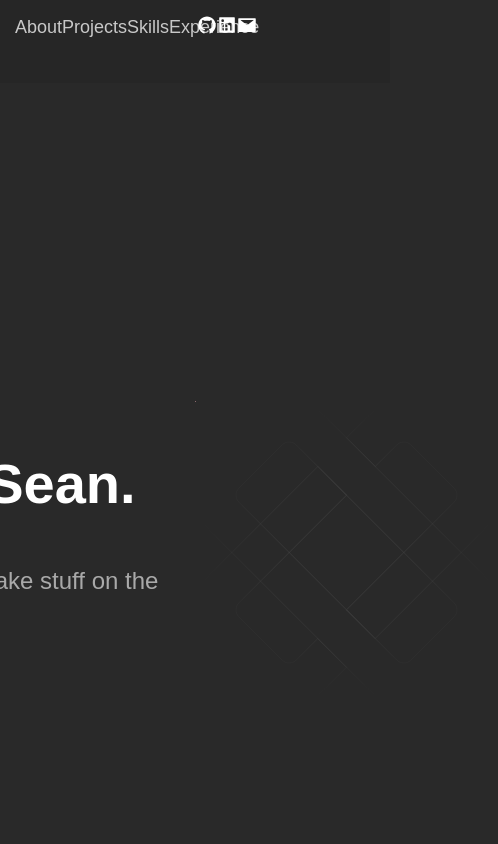
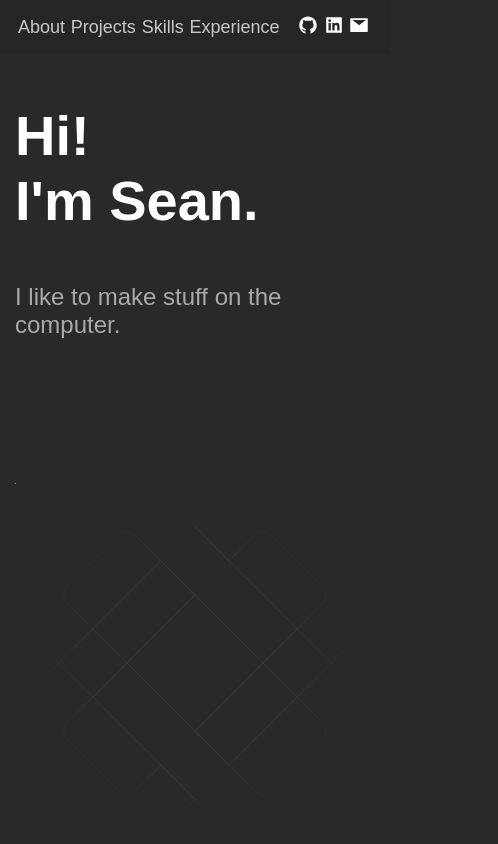
Before and after one commit to snss231/personal_website, a React (Create React App) app: page / in a window 390 px wide. Shown: the top 844 px of the page, 498 px wide, since content can reach past the window. Built offline with nearby package versions, Linux system fonts and the light colour scheme.

Commit message:
Add responsive layout, change links to icons

```diff
--- a/src/App.js
+++ b/src/App.js
@@ -6,7 +6,6 @@ import Experience from './components/experience/Experience';
 import Theme from './styles/Theme';
 import styled from 'styled-components'
 import Hero from './components/hero/Hero';
-import Animation from './components/hero/Animation';
 
 const Container = styled.div`
   display: flex;
@@ -18,22 +17,13 @@ const Container = styled.div`
   background-color: ${props => props.theme.colors.background};
 `;
 
-const HeroContainer = styled.div`
-  display: grid;
-  grid-template-columns: 1fr 1fr;
-  align-items: center;
-`;
-
 function App() {
   return (
     <Theme>
     <Header/>
     <Container>
       <main>
-      <HeroContainer>
-        <Hero/>
-        <Animation/>
-      </HeroContainer>
+      <Hero/>
       <About/>
       <Projects/>
       <Competencies/>
--- a/src/components/about/About.jsx
+++ b/src/components/about/About.jsx
@@ -10,6 +10,14 @@ const MyPhoto = styled.img`
 const AboutContainer = styled.div`
     display: grid;
     grid-template-areas: "photo text";
+    @media ${(props) => props.theme.breakpoints.sm} {
+        grid-template-rows: 1fr 1fr;
+        grid-template-areas:
+        "photo"
+        "text";
+        justify-items: center;
+        align-items: center;
+    }
 `;
 
 const AboutText = styled.div`
--- a/src/components/common/CommonStyles.js
+++ b/src/components/common/CommonStyles.js
@@ -3,7 +3,6 @@ import styled from 'styled-components';
 export const Section = styled.div`
     display: flex;
     flex-direction: column;
-    height: ${props=>props.fullHeight ? '100vh' : 'auto'};
     justify-content: center;
     max-width: 1040px;
     margin-bottom: 10rem;
@@ -26,30 +25,6 @@ export const SectionDivider = styled.div`
   width: 64px;
   height: 6px;
   border-radius: 10px;
-  background-color: #fff;
   background: linear-gradient(270deg, #13ADC7 0%, #945DD6 100%);
   margin-bottom: 4rem;
 `;
-
-export const LogoContainer = styled.div`
-    display: flex;
-    flex-direction: column;
-    align-items: center;
-    width: ${props => props.size}rem;
-`;
-
-export const LogoImg = styled.img`
-    width: 100%;
-    margin-bottom: 0.5rem;
-`;
-
-export const LogoText = styled.div`
-    color: transparent;
-    ${LogoContainer}:hover & {
-        color: #FFFFFF;
-    }
-    transition: 0.3s;
-    overflow: visible;
-    font-size: 1.5rem;
-    white-space: nowrap;
-`;
--- a/src/components/common/Logo.jsx
+++ b/src/components/common/Logo.jsx
@@ -1,9 +1,33 @@
-import { LogoContainer, LogoImg, LogoText } from "./CommonStyles";
 import logos from '../common/logos';
+import styled from 'styled-components';
+
+const LogoContainer = styled.div`
+    display: flex;
+    flex-direction: column;
+    align-items: center;
+    width: ${props => props.size}rem;
+`;
+
+const LogoImg = styled.img`
+    width: 100%;
+    margin-bottom: 0.5rem;
+    height: ${props => props.size}rem;
+`;
+
+ const LogoText = styled.div`
+    color: transparent;
+    ${LogoContainer}:hover & {
+        color: #FFFFFF;
+    }
+    transition: 0.3s;
+    overflow: visible;
+    font-size: 1.5rem;
+    white-space: nowrap;
+`;
 
 const Logo = ({ size, name }) => (
     <LogoContainer size={size}>
-        <LogoImg src={logos[name].src}/>
+        <LogoImg size={size} src={logos[name].src}/>
         <LogoText>{logos[name].name}</LogoText>
     </LogoContainer>
 );
--- a/src/components/common/logos.js
+++ b/src/components/common/logos.js
@@ -46,6 +46,18 @@ const logos = {
     "telegram": {
         name: "Telegram Bot API",
         src: "https://img.icons8.com/color/344/telegram-app--v1.png"
+    },
+    "devpost": {
+        name: "Devpost",
+        src: "/assets/devpost.svg"
+    },
+    "youtube": {
+        name: "Youtube",
+        src: "https://img.icons8.com/color/344/youtube-play.png"
+    },
+    "github": {
+        name: "GitHub",
+        src: "https://img.icons8.com/material-outlined/344/github.png"
     }
 };
 
--- a/src/components/header/HeaderStyles.js
+++ b/src/components/header/HeaderStyles.js
@@ -6,6 +6,7 @@ export const Container = styled.div`
     justify-content: center;
     width: 100%;
     position: sticky;
+    height:100%
     top: 0px;
 `;
 
@@ -17,9 +18,12 @@ export const Nav = styled.div`
     grid-column-gap: 1rem;
     padding: 1.5rem;
     width: 1280px;
+    @media ${(props) => props.theme.breakpoints.md} {
+        grid-template-areas: "home nav nav nav socials"
+    }
     @media ${(props) => props.theme.breakpoints.sm} {
         grid-template-columns: repeat(4, 1fr);
-        grid-template-areas: "nav nav blank socials";
+        grid-template-areas: "nav nav nav socials"
     }
 `;
 
@@ -33,7 +37,7 @@ export const HomeButton = styled.a`
         cursor: pointer;
     }
     @media ${(props) => props.theme.breakpoints.sm} {
-        visibility: hidden;
+        display: none;
     }
 `;
 
--- a/src/components/hero/Hero.jsx
+++ b/src/components/hero/Hero.jsx
@@ -1,7 +1,22 @@
 import { Section, SectionTitle, SectionText } from "../common/CommonStyles";
+import Animation from "./Animation";
+import styled from "styled-components";
 
+const HeroContainer = styled.div`
+  display: grid;
+  grid-template-columns: 1fr 1fr;
+  align-items: center;
+  height: 98vh;
+  @media ${(props) => props.theme.breakpoints.sm} {
+    grid-template-columns: 1fr;
+    grid-template-rows: 1fr 1fr;
+    justify-content: center;
+    padding: 2rem;
+  }
+`;
 const Hero = () => (
-    <Section fullHeight>
+    <HeroContainer>
+        <Section>
             <SectionTitle>
                 Hi!<br/>I'm Sean.
             </SectionTitle>
@@ -9,6 +24,8 @@ const Hero = () => (
                 I like to make stuff on the computer.
             </SectionText>
         </Section>
+        <Animation/>
+    </HeroContainer>
 );
 
 export default Hero;
--- a/src/components/projects/ProjectStyles.js
+++ b/src/components/projects/ProjectStyles.js
@@ -47,6 +47,7 @@ export const ProjectStack = styled.div`
 export const ProjectLinks = styled.div`
     display: flex;
     justify-content: space-evenly;
+    align-items: center;
 `;
 
 export const ProjectLink = styled.a`
--- a/src/components/projects/Projects.jsx
+++ b/src/components/projects/Projects.jsx
@@ -21,7 +21,7 @@ const Projects = () => (
                         {stack.map(s => (<Logo name={s} size={4}/>))}
                     </ProjectStack>
                     <ProjectLinks>
-                        {links.map(l => <ProjectLink href={l.link}>{l.name}</ProjectLink>)}
+                        {links.map(l => (<a href={l.link}><Logo name={l.name} size={4}/></a>))}
                     </ProjectLinks>
                     <Img src={image}/>
                 </ProjectContainer>
--- a/src/data/projects.js
+++ b/src/data/projects.js
@@ -6,7 +6,7 @@ const projects = [
         stack: ['react', 'rails', 'mui'],
         links: [
             {
-                name: 'Github',
+                name: 'github',
                 link: "https://github.com/snss231/todolister"
             }
         ]
@@ -18,15 +18,15 @@ const projects = [
         stack: ['python', 'googlemaps', 'telegram'],
         links: [
             {
-                name: 'Github',
+                name: 'github',
                 link: "https://github.com/junwei26/makanwhere"
             },
             {
-                name: 'Devpost',
+                name: 'devpost',
                 link: "https://devpost.com/software/makanwhere"
             },
             {
-                name:'Youtube',
+                name:'youtube',
                 link: "https://www.youtube.com/watch?v=njHUXMuEVxk"
             }
         ]
```
Also changed, not shown: public/assets/devpost.svg (added). Lines whose indentation alone changed are shown as unchanged.
